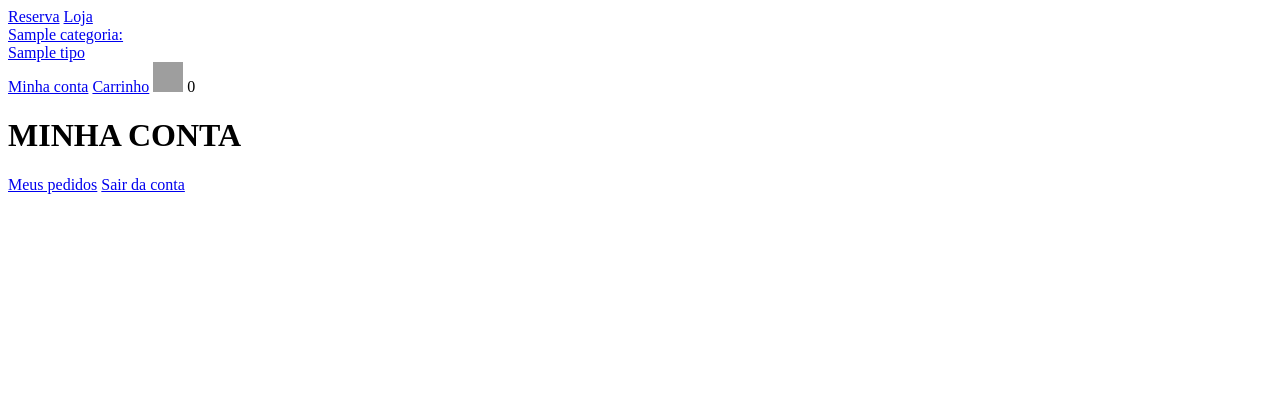
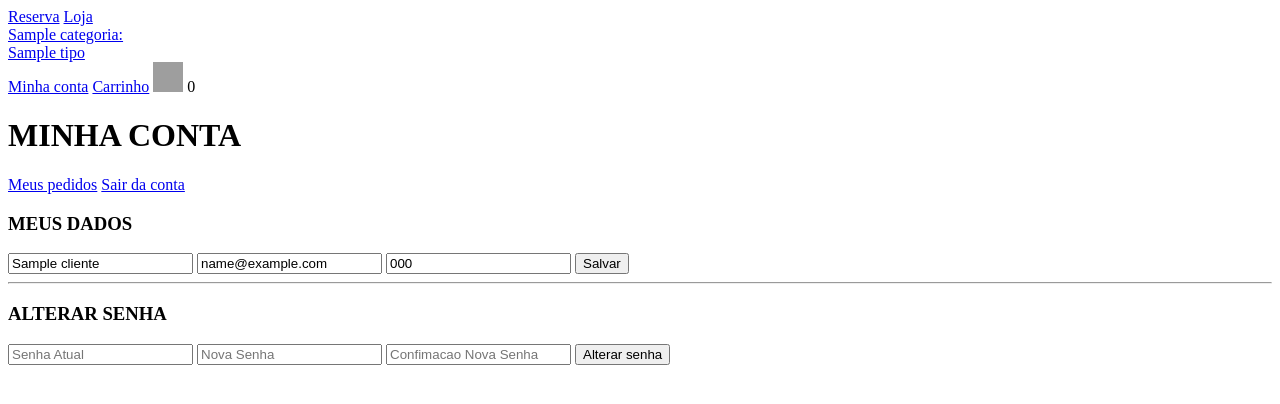
Before and after one commit to leobrda/FirstEcommerce, a Django app: page /minhaconta/ in a window 1280 px wide. Shown: the top 404 px of the page. Run offline with Django 5.2, Linux system fonts and the light colour scheme; a user stored in the database is signed in; tables that the repository leaves empty hold one stand-in row (values such as "Sample post"); some libraries are stand-ins or nearby versions; grey boxes are pictures that could not be loaded.

Commit message:
Formularios de alteracao de dados e alteracao de senha em minha_conta.html, e def minha_conta em views.py

```diff
--- a/loja/templates/usuario/minha_conta.html
+++ b/loja/templates/usuario/minha_conta.html
@@ -6,4 +6,47 @@
 
     <a href="{% url 'meus_pedidos' %}">Meus pedidos</a>
     <a href="{% url 'fazer_logout' %}">Sair da conta</a>
+
+    {% if alterado %}
+        <p>Alterações salvas com sucesso</p>
+    {% endif %}
+
+    {% if erro == 'senha_incorreta' %}
+        <p>Sua senha atual está incorreta</p>
+    {% endif %}
+
+    {% if erro == 'senhas_diferentes' %}
+        <p>Nova senha e confirmação da nova senha não estão iguais</p>
+    {% endif %}
+
+    {% if erro == 'email_existente' %}
+        <p>Já existe um usuário com esse email</p>
+    {% endif %}
+
+    {% if erro == 'formulario_invalido' %}
+        <p>Formuláriuo inválido, tente novamente</p>
+    {% endif %}
+
+    <h3>MEUS DADOS</h3>
+    <form method="POST" action="{% url 'minha_conta' %}">
+        {% csrf_token %}
+        <input type="text" name="nome" placeholder="Nome Completo"
+               {% if request.user.cliente.nome %}
+                value="{{ request.user.cliente.nome }}"
+                {% endif %}>
+        <input type="email" name="email" placeholder="Email" value="{{ request.user.email }}">
+        <input type="number" name="telefone" placeholder="Telefone" value="{{ request.user.cliente.telefone }}">
+        <button type="submit">Salvar</button>
+    </form>
+
+    <hr>
+
+    <h3>ALTERAR SENHA</h3>
+    <form method="POST" action="{% url 'minha_conta' %}">
+        {% csrf_token %}
+        <input type="password" name="senha_atual" placeholder="Senha Atual">
+        <input type="password" name="nova_senha" placeholder="Nova Senha">
+        <input type="password" name="nova_senha_confirmacao" placeholder="Confimacao Nova Senha">
+        <button type="submit">Alterar senha</button>
+    </form>
 {% endblock %}
--- a/loja/views.py
+++ b/loja/views.py
@@ -229,7 +229,56 @@ def adicionar_endereco(request):
 
 @login_required
 def minha_conta(request):
-    return render(request, 'usuario/minha_conta.html')
+    erro = None
+    alterado = False
+    if request.method == 'POST':
+        dados = request.POST.dict()
+        if 'senha_atual' in dados:
+            # usuario esta modificando a senha
+            senha_atual = dados.get('senha_atual')
+            nova_senha = dados.get('nova_senha')
+            nova_senha_confirmacao = dados.get('nova_senha_confirmacao')
+            if nova_senha == nova_senha_confirmacao:
+                # verificar se a senha atual esta certa
+                usuario = authenticate(request, username=request.user.email, password=senha_atual)
+                if usuario:
+                    # senha correta
+                    usuario.set_password(nova_senha)
+                    usuario.save()
+                    alterado = True
+                else:
+                    erro = 'senha_incorreta'
+            else:
+                erro = 'senhas_diferentes'
+        elif 'email' in dados:
+            # usuario esta modificando os dados pessoais
+            email = dados.get('email')
+            telefone = dados.get('telefone')
+            nome = dados.get('nome')
+            if email != request.user.email:
+                # tentando modificar o email
+                usuarios = User.objects.filter(email=email)
+                if len(usuarios) > 0:
+                    erro = 'email_existente'
+            if not erro:
+                cliente = request.user.cliente
+                cliente.email = email
+                request.user.email = email
+                request.user.username = email
+                cliente.nome = nome
+                cliente.telefone = telefone
+                cliente.save()
+                request.user.save()
+                alterado = True
+        else:
+            erro = 'formulario_invalido'
+
+    context = {
+        'erro': erro,
+        'alterado': alterado,
+    }
+
+    return render(request, 'usuario/minha_conta.html', context=context)
 
 
 @login_required
```
